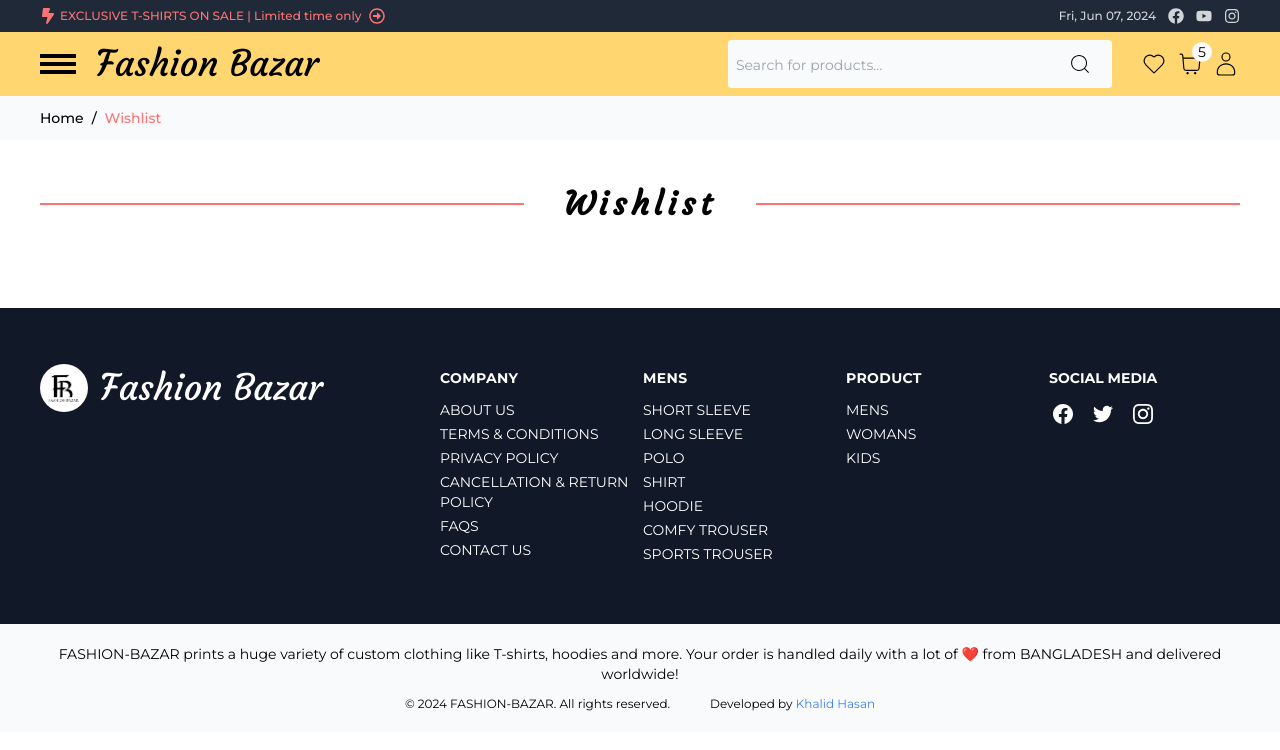
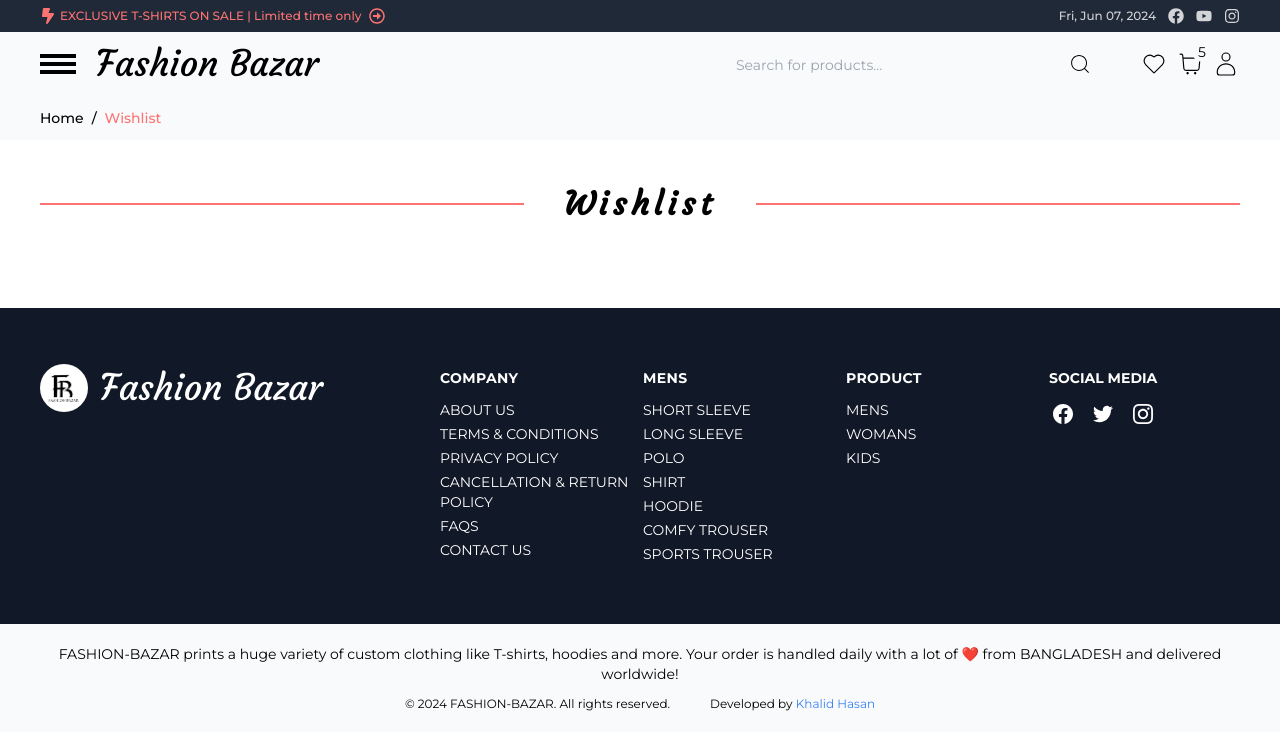
Before and after one commit to ThisIsKhalid/e-shop, a React (Vite) app: page /wishlist in a window 1280 px wide. Shown: the top 750 px of the page. Built offline with nearby package versions, Linux system fonts and the light colour scheme.

Commit message:
update header and page heading

```diff
--- a/src/component/ui/PageHeading/PageHeading.tsx
+++ b/src/component/ui/PageHeading/PageHeading.tsx
@@ -4,7 +4,7 @@
 
 export default function PageHeading({ title }: PageHeadingProps) {
   return (
-    <div className="flex items-center gap-x-5 md:gap-x-10">
+    <div className="flex items-center justify-between gap-x-5 md:gap-x-10">
       <div className="bg-primary h-[0.15rem] w-full" />
       <h1 className="page_heading">{title}</h1>
       <div className="bg-primary h-[0.15rem] w-full" />
--- a/src/component/view/Header/Header.tsx
+++ b/src/component/view/Header/Header.tsx
@@ -41,7 +41,7 @@
     <div className=" fixed w-full z-[100] top-0">
       <TopHeader />
 
-      <div className="bg-secondary">
+      <div className="bg-gray-50">
         <div className=" flex items-center justify-between py-2 md:px-10 px-5">
           <div className="flex items-center md:gap-5 gap-3">
             <div
```
